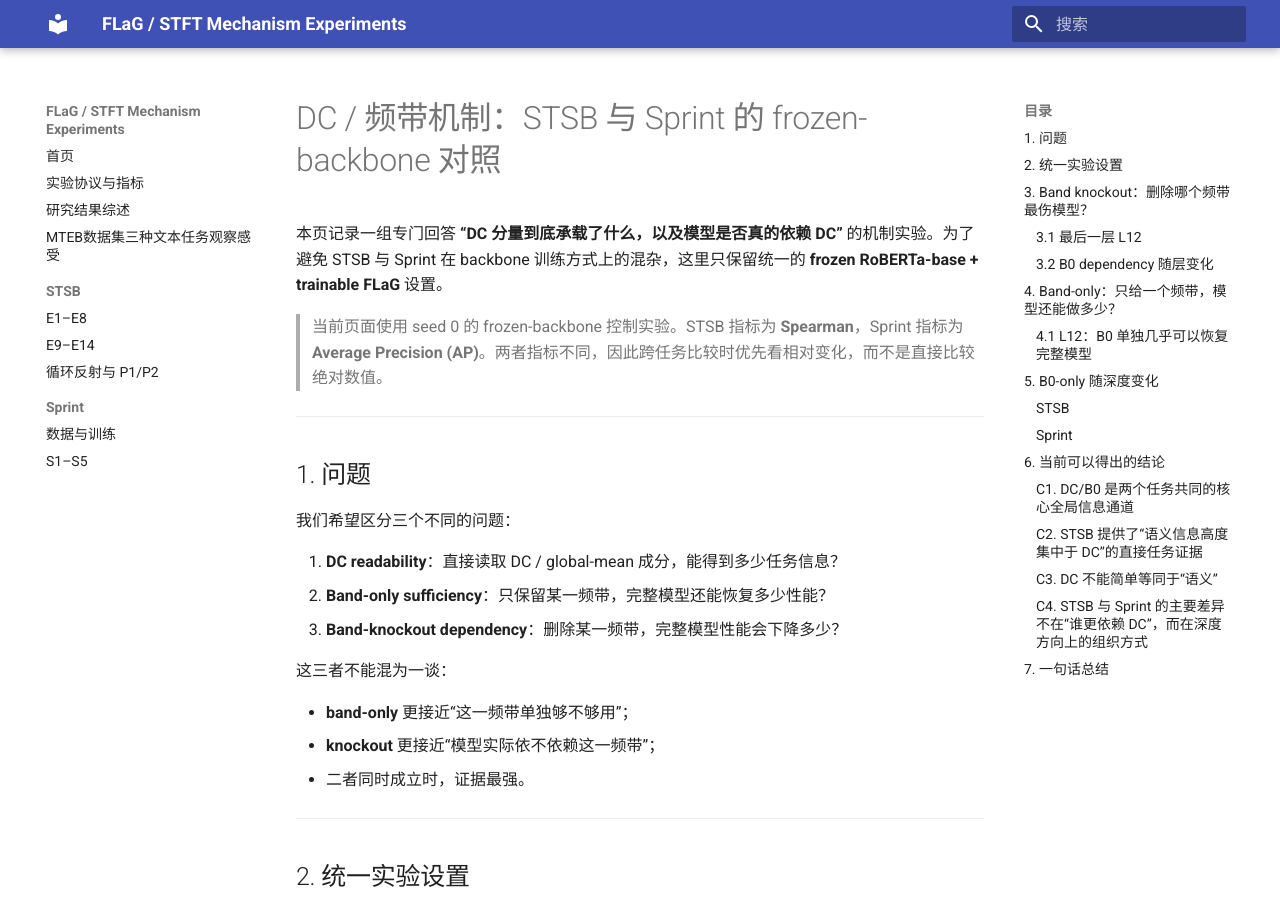
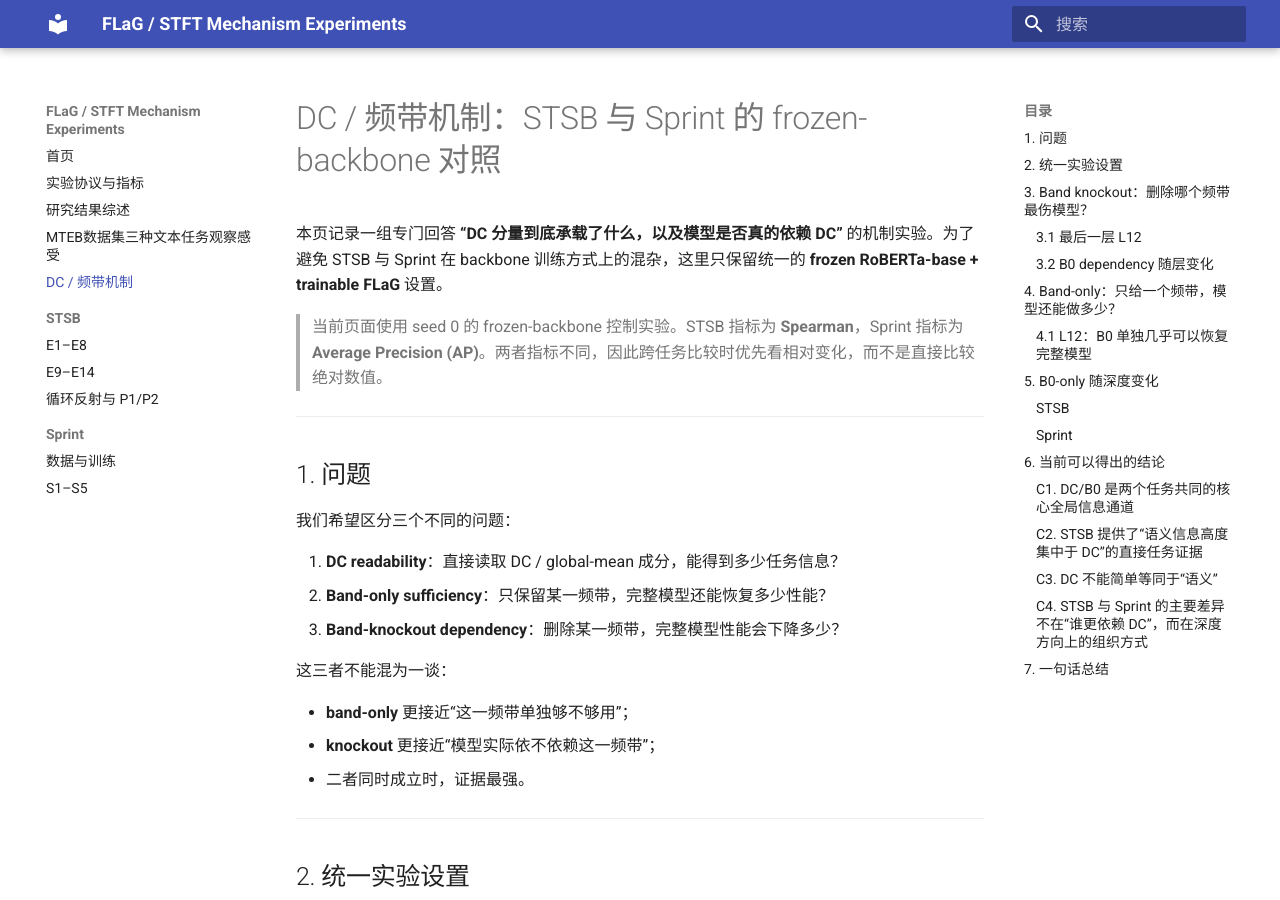
Before and after one commit to lumoswwr/FLaG-STFT-Notes, an MkDocs documentation site: the page built from docs/dc-frequency.md, in a window 1280 px wide and 900 px high. Built offline with MkDocs 1.6.1 and Material for MkDocs 9.7.7, drawn with Linux system fonts in a browser that asks for light colours.

Commit message:
Add DC frequency analysis to site navigation

```diff
--- a/mkdocs.yml
+++ b/mkdocs.yml
@@ -7,6 +7,7 @@ nav:
   - 实验协议与指标: methods.md
   - 研究结果综述: findings.md
   - MTEB数据集三种文本任务观察感受: MTEB.md
+  - DC / 频带机制: dc-frequency.md
 
   - STSB:
       - E1–E8: stsb/01-experiments.md
```
